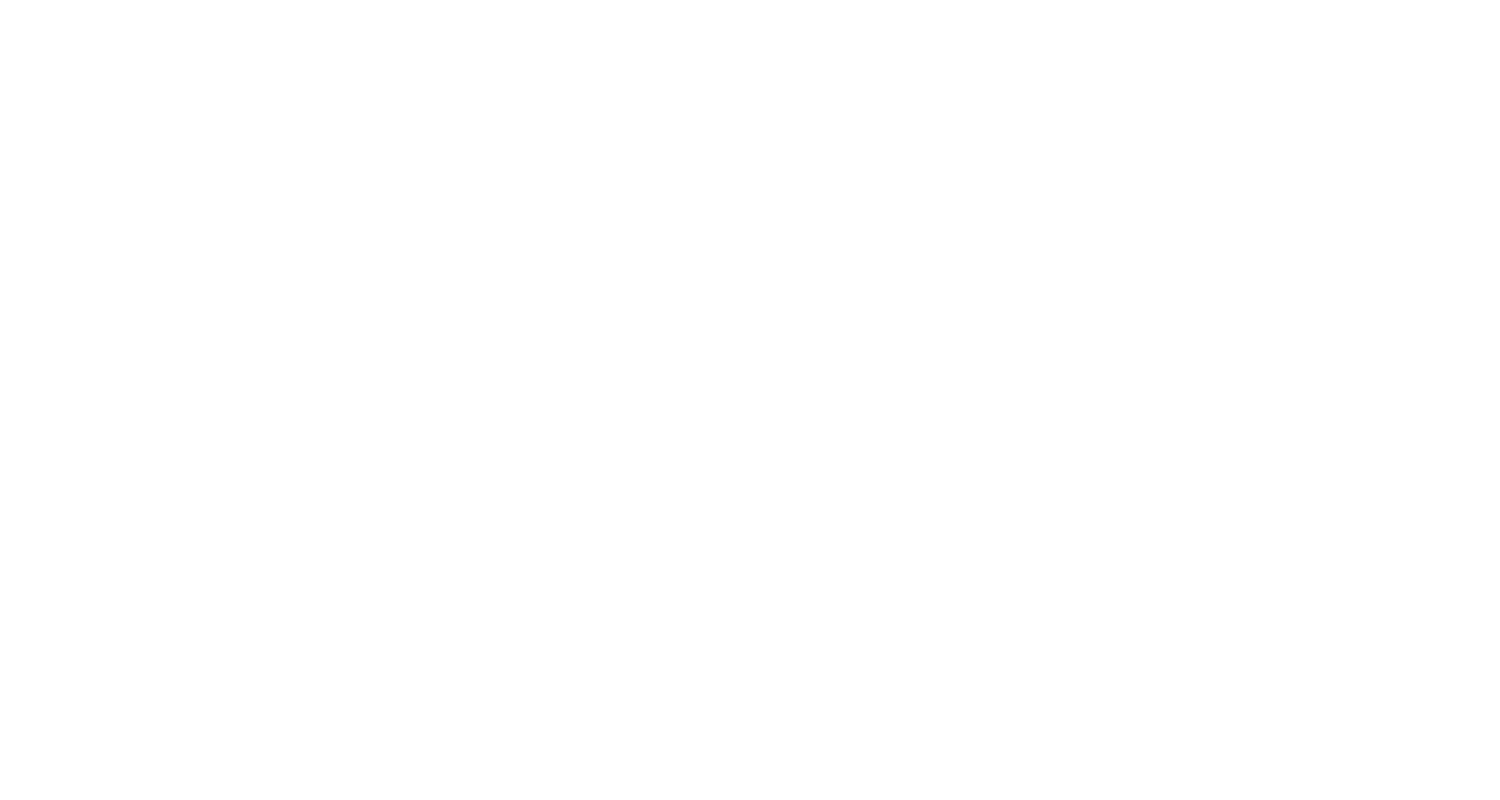
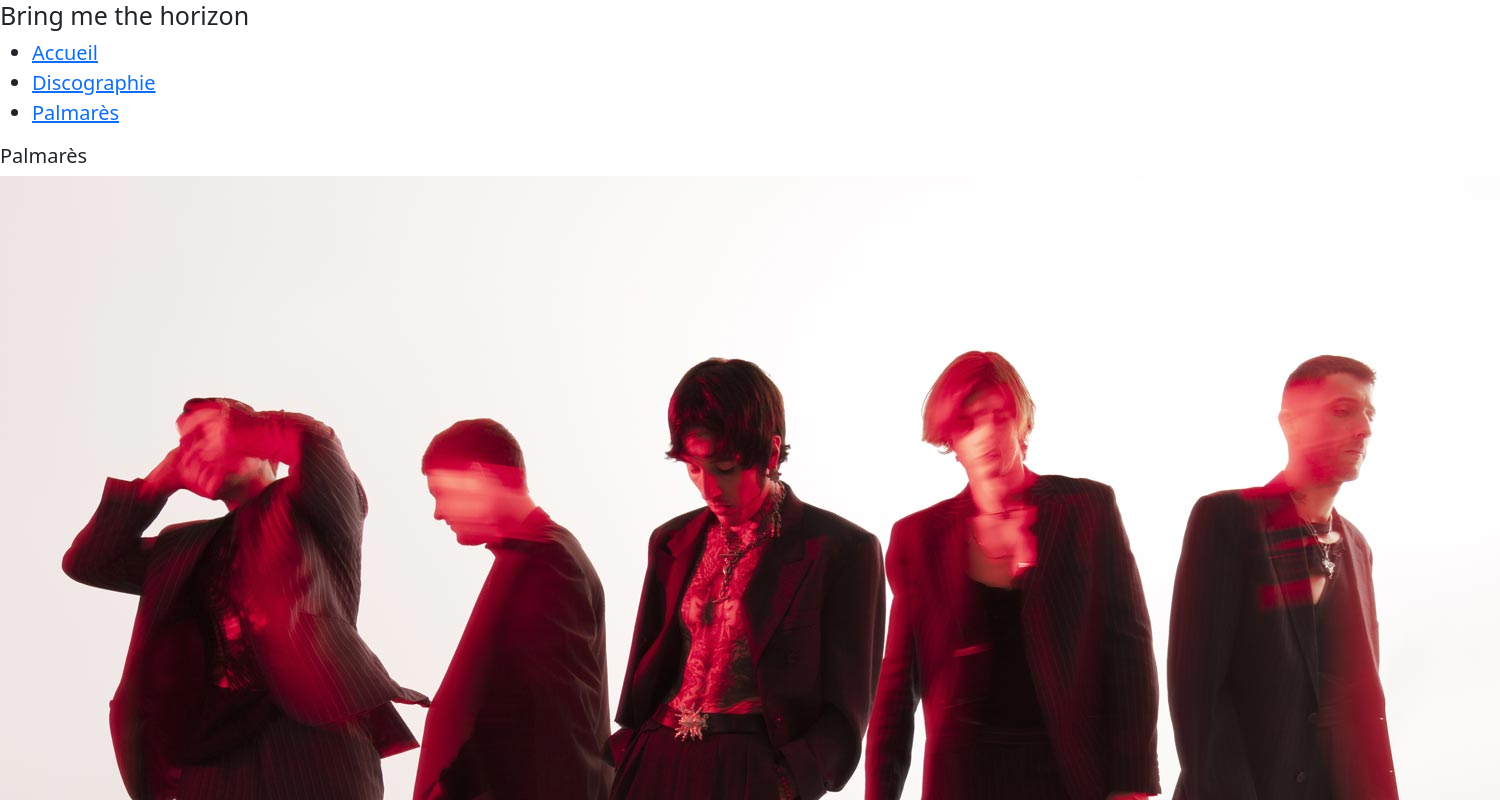
Before and after one commit to MichaelSimardVaudry/michael-eloise-penelope-megazord, a plain HTML site: page palmares.html in a window 1280 px wide. Shown: the top 800 px of the page, 1500 px wide, since content can reach past the window. Drawn offline with nearby package versions, Linux system fonts and the light colour scheme; a web font is replaced by a local one.

Commit message:
Update palmares.html

```diff
--- a/palmares.html
+++ b/palmares.html
@@ -41,5 +41,30 @@
     <meta name="viewport" content="width=device-width, initial-scale=1.0" />
     <title>Document</title>
   </head>
-  <body></body>
+  <body style="height: 100vh; width: 100vh">
+    <header>
+      <h1>Bring me the horizon</h1>
+
+    </header>
+    <nav>
+      <ul>
+        <li><a href="./index.html">Accueil</a></li>
+        <li><a href="./discographie.html">Discographie</a></li>
+        <li><a href="./palmares.html">Palmarès</a></li>
+      </ul>
+    </nav>
+    <main>
+
+      <section class="hero" style="height: 100%; width: 100%">
+    <h2>Palmarès</h2>
+      <img src="img/groupe_rouge.jpeg" >
+      </section>
+
+    </main>
+
+    <footer>
+      <div class="contact">infos@site.com</div>
+      ...
+    </footer>
+  </body>
 </html>
```
